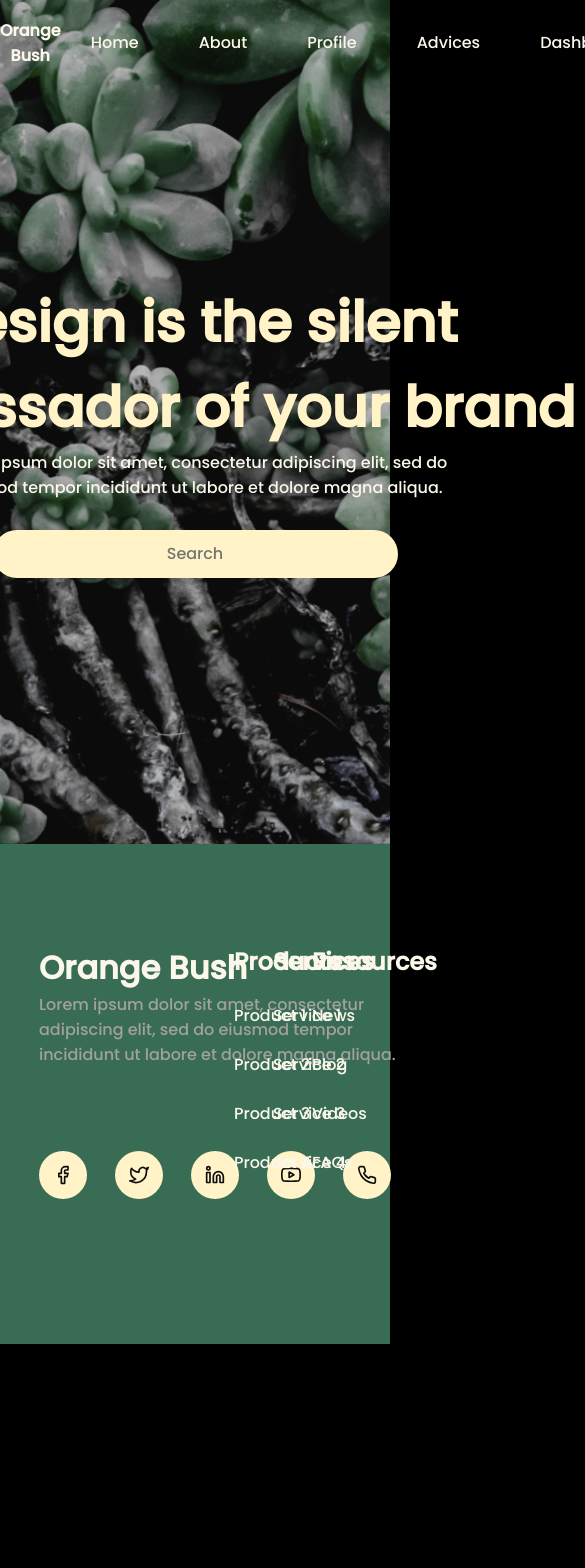
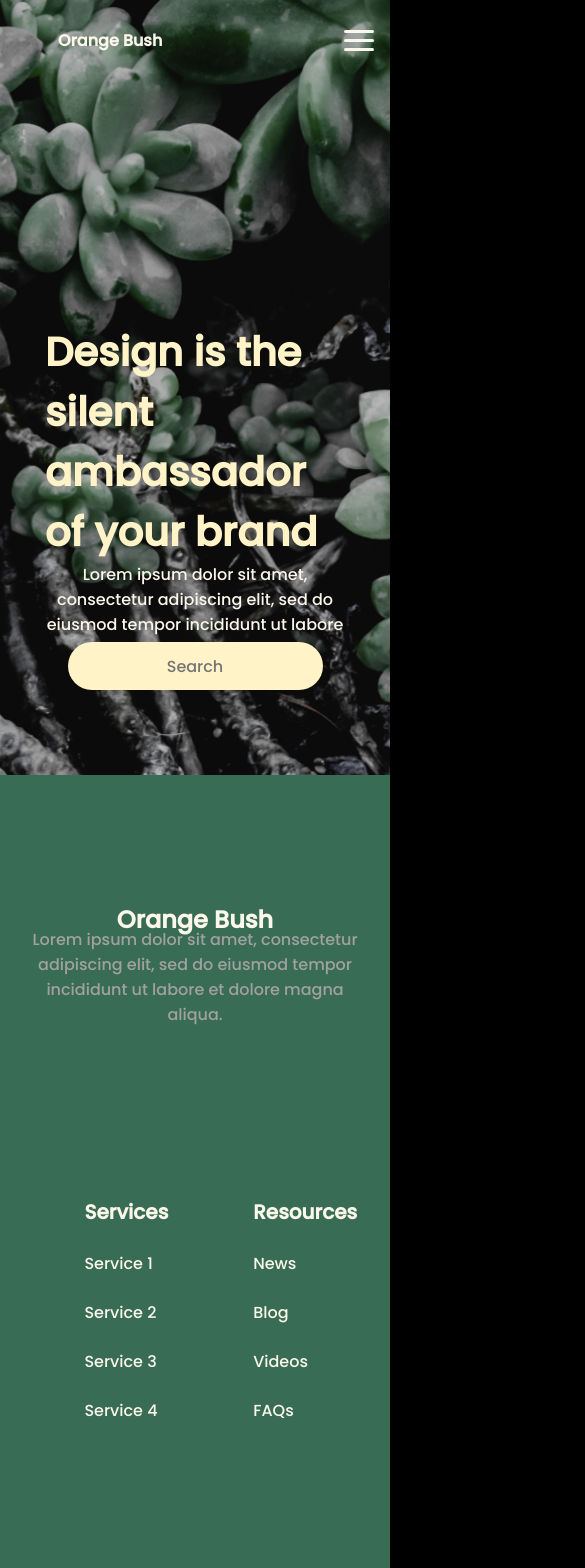
Before and after one commit to BPR-TEAM/FrontendBPR, a Nuxt app in the folder FrontendBPR/: page / in a window 390 px wide. Shown: the top 1568 px of the page, 585 px wide, since content can reach past the window. Before the commit the page ends 1344 px from the top, so only its background shows below. Built offline with nearby package versions, Linux system fonts and the light colour scheme.

Commit message:
mobile version

```diff
--- a/FrontendBPR/assets/buttons.scss
+++ b/FrontendBPR/assets/buttons.scss
@@ -1,11 +1,17 @@
-.interactive-button{
-    width:144px;
-    height:48px;
-    border-radius:28px;
-    background:#FFF3C7;
-    font-family: 'Poppins', sans-serif;
-    font-size: 16px;
-    font-weight: 500;
-    border:none;
-    padding:0;
+.interactive-button {
+  width: 144px;
+  height: 48px;
+  border-radius: 28px;
+  background: #fff3c7;
+  font-family: "Poppins", sans-serif;
+  font-size: 16px;
+  font-weight: 500;
+  border: none;
+  padding: 0;
+}
+
+@media (max-width: 400px) {
+  .interactive-button {
+    display: none;
   }
+}
--- a/FrontendBPR/assets/variables.scss
+++ b/FrontendBPR/assets/variables.scss
@@ -15,9 +15,16 @@ $widescreen: 1216px;
   margin-bottom: 10px !important;
   text-decoration: none;
   color: black;
+  z-index: inherit;
   &:hover {
     background: #efefef;
     cursor: pointer;
+  }
+}
+
+@media (max-width: $mobile) {
+  .item-list {
+    width: 90%;
   }
 }
 
--- a/FrontendBPR/components/Hero.vue
+++ b/FrontendBPR/components/Hero.vue
@@ -441,7 +441,7 @@ export default {
 
   .search-bar {
     margin-top: 32px !important;
-
+    z-index: 999;
     .input {
       width: 405px;
       height: 48px;
@@ -460,7 +460,7 @@ export default {
   .autocom-box {
     overflow-y: scroll;
     height: 100%;
-    z-index: 99;
+    z-index: 999;
     background: #fff;
     border-radius: 20px;
     margin-top: 8px !important;
@@ -471,6 +471,7 @@ export default {
       opacity: 1 !important;
       pointer-events: auto;
       display: block !important;
+      z-index: 99;
     }
   }
 }
@@ -482,7 +483,7 @@ export default {
   position: absolute;
   bottom: -500px;
   margin-top: 100px !important;
-  z-index: 1;
+  // z-index: 1 !important;
 
   .orange-bush-footer {
     position: absolute;
@@ -573,4 +574,102 @@ export default {
     opacity: 1;
   }
 }
+
+//TODO MOBILE VERSION
+@media (max-width: $mobile) {
+  .brand-search-box {
+    width: 300px;
+    height: 200px;
+
+    .header-text {
+      font-size: 40px;
+      text-align: left;
+    }
+
+    .sub-text {
+      width: 100%;
+    }
+  }
+  .input {
+    width: 255px !important;
+    align-self: flex-start;
+  }
+
+  .autocom-box {
+    width: 90%;
+    text-align: center;
+  }
+
+  .green-footer {
+    // display: block;
+    height: 1000px;
+    flex-direction: column;
+    position: absolute;
+    top: 80vh;
+    .footer-brand {
+      font-size: 24px !important;
+    }
+    .orange-bush-footer {
+      left: 0;
+      top: 10vh;
+      width: 100% !important;
+      text-align: center;
+      // height: 90%;
+
+      .footer-brand {
+        position: relative;
+        top: 5vh;
+      }
+
+      .footer-subtext {
+        width: 100%;
+        padding: 2rem !important;
+      }
+    }
+
+    .links-and-resources {
+      display: block !important;
+
+      width: 100vw;
+      position: relative;
+      height: 100%;
+      .resources {
+        left: 30vh;
+        top: 50vh;
+      }
+      .services {
+        left: 10vh;
+        top: 50vh;
+      }
+      .products {
+        left: 10vh;
+        top: 100vh;
+      }
+      .title {
+        font-size: 20px;
+        font-weight: bold;
+        color: #fbf7ea;
+        margin-bottom: 24px !important;
+      }
+
+      .link-item {
+        color: #fbf7ea;
+        font-size: 18;
+        font-weight: 500;
+        margin-bottom: 24px !important;
+      }
+    }
+
+    .icons {
+      display: flex;
+      justify-content: center;
+      margin-top: 0px !important;
+      position: relative;
+      top: 100vh;
+      .icon-item {
+        margin-right: 0px !important;
+      }
+    }
+  }
+}
 </style>
--- a/FrontendBPR/components/Navbar.vue
+++ b/FrontendBPR/components/Navbar.vue
@@ -2,12 +2,17 @@
   <div>
     <LoginModal ref="login" />
     <RegisterModal ref="register" />
-    <nav
+    <div
       ref="navbar"
       class="navbar"
       role="navigation"
       aria-label="Main navigation"
     >
+      <div class="hamburger">
+        <span class="line"></span>
+        <span class="line"></span>
+        <span class="line"></span>
+      </div>
       <div class="links-and-name">
         <div class="website-name">Orange Bush</div>
 
@@ -31,7 +36,7 @@
           </button>
         </div>
       </div>
-    </nav>
+    </div>
   </div>
 </template>
 
@@ -56,8 +61,8 @@ export default {
 @import "../assets/buttons.scss";
 .navbar {
   display: flex;
-  min-width: 100%;
-  min-height: 80px;
+  width: 100%;
+  height: 80px;
   align-items: center;
   justify-content: center;
   background-color: transparent !important;
@@ -120,4 +125,53 @@ export default {
     opacity: 1;
   }
 }
+
+//TODO:MOBILE VERSION
+
+.hamburger {
+  position: absolute;
+  // top: 0.75rem;
+  right: 1rem;
+  display: none;
+  flex-direction: column;
+  justify-content: space-between;
+  width: 30px;
+  height: 21px;
+  .line {
+    height: 3px;
+    width: 100%;
+    background-color: #fbf7ea;
+    border-radius: 10px !important;
+  }
+}
+
+@media (max-width: 400px) {
+  .navbar {
+    display: flex;
+    width: 100vw;
+    height: 80px;
+    align-items: center;
+    justify-content: center;
+    background-color: transparent !important;
+    z-index: 3 !important;
+    position: absolute !important;
+    animation: fade 900ms ease-out;
+  }
+
+  .hamburger {
+    display: flex;
+  }
+
+  .links {
+    display: none !important;
+    // width: 100%;
+    .navbar-item {
+      display: none;
+    }
+  }
+
+  .website-name {
+    width: 100% !important;
+  }
+}
 </style>
```
